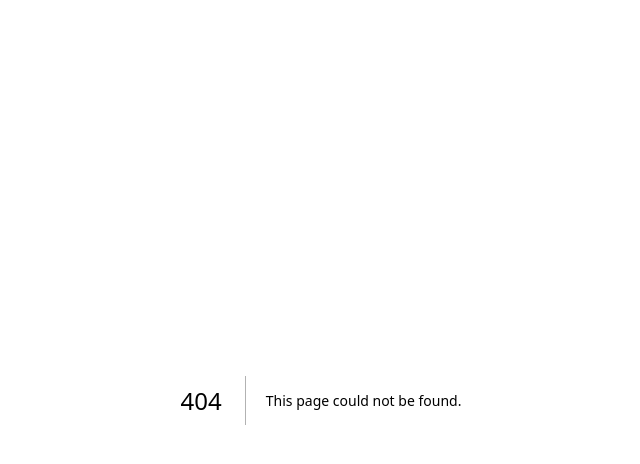
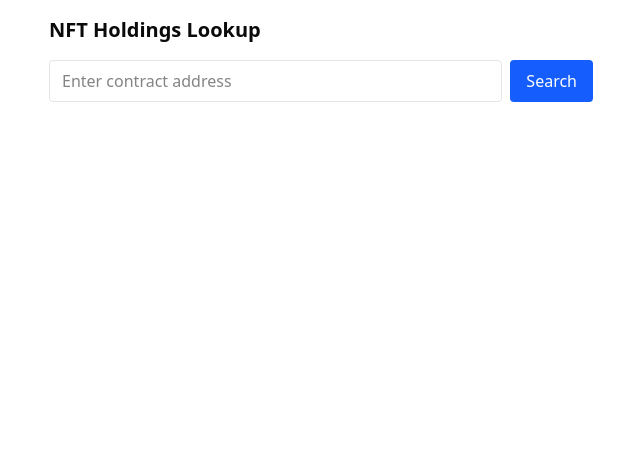
Before and after one commit to SiddharthManjul/Vials, a Next.js app: page /nft-search in a window 1280 px wide. Before the commit this address had no page. Shown: the top 464 px of the page, without its empty margins (319-959 px from the left). Built offline with nearby package versions, Linux system fonts and the light colour scheme.

Commit message:
Indexing Frontend

```diff
--- a/app/api/fetch-nfts/route.ts
+++ b/app/api/fetch-nfts/route.ts
@@ -1,6 +1,7 @@
-// app/api/fetch-nfts/route.ts
 import { NextRequest, NextResponse } from "next/server";
-import { fetchNFTInteractions } from "../../indexing/indexing";
+
+// Tell Next.js to use the Node.js runtime instead of the Edge
+export const runtime = "nodejs";
 
 export async function GET(req: NextRequest) {
   const address = req.nextUrl.searchParams.get("address");
@@ -10,10 +11,12 @@ export async function GET(req: NextRequest) {
   }
 
   try {
+    // Dynamic import to avoid build-time issues with native dependencies
+    const { fetchNFTInteractions } = await import("../../indexing/indexing");
     const result = await fetchNFTInteractions(address.toLowerCase());
     return NextResponse.json(result);
   } catch (err) {
-    console.error(err);
+    console.error("Error in fetch-nfts API:", err);
     return NextResponse.json({ error: "Failed to fetch NFT data" }, { status: 500 });
   }
 }
--- a/app/indexing/indexing.ts
+++ b/app/indexing/indexing.ts
@@ -1,4 +1,4 @@
-// app/Indexing/indexer.ts
+// app/indexing/indexing.ts
 import {
   HypersyncClient,
   Decoder,
@@ -15,6 +15,7 @@ const transferEventSigHash =
   "0xddf252ad1be2c89b69c2b068fc378daa952ba7f163c4a11628f55a4df523b3ef"; // ERC721 Transfer
 
 export async function fetchNFTInteractions(targetContract: string) {
+  try {
     const client = HypersyncClient.new({ url: hyperSyncEndpoint });
 
     const query = {
@@ -114,4 +115,8 @@ export async function fetchNFTInteractions(targetContract: string) {
     }));
 
     return result.filter((entry) => entry.tokenIds.length > holdDispalyThreshold);
+  } catch (error) {
+    console.error("Error in fetchNFTInteractions:", error);
+    throw error;
   }
+}
--- /dev/null
+++ b/app/nft-search/page.tsx
@@ -0,0 +1,73 @@
+/* eslint-disable @typescript-eslint/no-explicit-any */
+/* eslint-disable @typescript-eslint/no-unused-vars */
+// app/nft-search/page.tsx
+"use client";
+
+import { useState } from "react";
+
+export default function NFTSearchPage() {
+  const [address, setAddress] = useState("");
+  const [loading, setLoading] = useState(false);
+  const [results, setResults] = useState<any[]>([]);
+  const [error, setError] = useState("");
+
+  const handleSearch = async () => {
+    setLoading(true);
+    setError("");
+    setResults([]);
+
+    try {
+      const res = await fetch(`/api/fetch-nfts?address=${address}`);
+      const data = await res.json();
+      if (!res.ok) {
+        setError(data.error || "Something went wrong.");
+      } else {
+        setResults(data);
+      }
+    } catch (e) {
+      setError("Failed to fetch data.");
+    } finally {
+      setLoading(false);
+    }
+  };
+
+  return (
+    <main className="p-4 max-w-xl mx-auto">
+      <h1 className="text-xl font-bold mb-4">NFT Holdings Lookup</h1>
+      <div className="flex gap-2 mb-4">
+        <input
+          value={address}
+          onChange={(e) => setAddress(e.target.value)}
+          className="flex-1 px-3 py-2 border rounded"
+          placeholder="Enter contract address"
+        />
+        <button
+          onClick={handleSearch}
+          className="px-4 py-2 bg-blue-600 text-white rounded"
+          disabled={loading}
+        >
+          {loading ? "Searching..." : "Search"}
+        </button>
+      </div>
+
+      {error && <p className="text-red-600">{error}</p>}
+
+      {results.length > 0 && (
+        <div>
+          <h2 className="font-semibold mb-2">Results:</h2>
+          {results.map((res, i) => (
+            <div
+              key={i}
+              className="border rounded p-3 mb-2 bg-gray-100 text-sm"
+            >
+              <p><strong>Address:</strong> {res.address}</p>
+              <p><strong>Token IDs:</strong> {res.tokenIds.join(", ")}</p>
+              <p><strong>Transfers In:</strong> {res.transfersIn}</p>
+              <p><strong>Transfers Out:</strong> {res.transfersOut}</p>
+            </div>
+          ))}
+        </div>
+      )}
+    </main>
+  );
+}
```
Also changed, not shown: 1 other file (tests, documents, lock files or other folders). Lines whose indentation alone changed are shown as unchanged.
